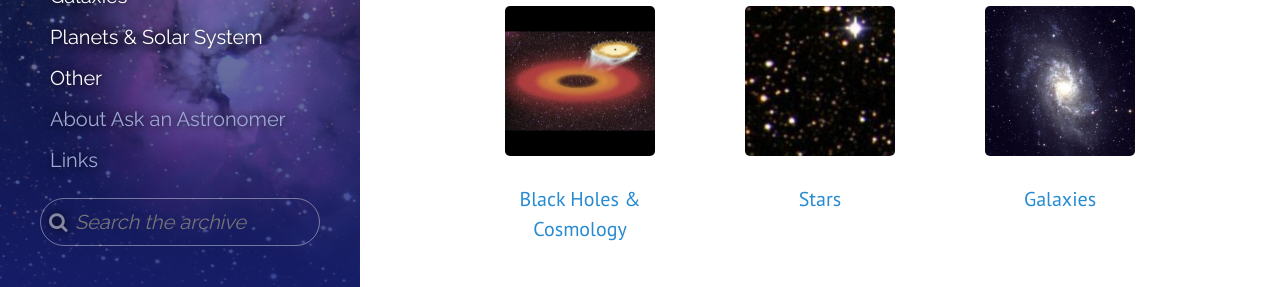
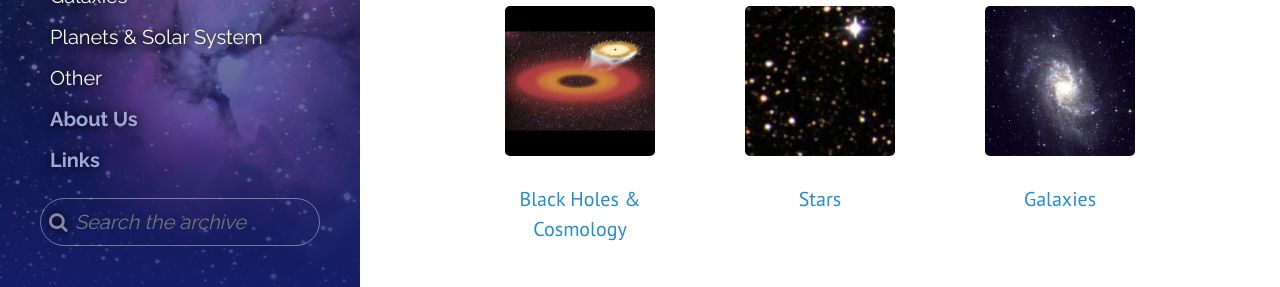
Before and after one commit to askanastronomer/askanastronomer.github.io, a Jekyll site: the page built from index.html, in a window 1280 px wide. Shown: the part 443-730 px from the top of the page. Built offline with Jekyll 4.4.1, drawn with Linux system fonts in a browser that asks for light colours; nearby versions of some CDN libraries; the list of posts is cut into pages by our own code.

Commit message:
Removed favicon

```diff
--- a/_includes/sidebar.html
+++ b/_includes/sidebar.html
@@ -28,7 +28,7 @@
          }
         </script>
 
-        <a href="/about" class="about">About Ask an Astronomer</a>
+        <a href="/about" class="about">About Us</a>
         <a href="/links" class="about">Links</a>
 
         <form id="search" name="search" action="#" method="post" onsubmit="return doSearch()">
--- a/public/css/aaa.css
+++ b/public/css/aaa.css
@@ -56,6 +56,7 @@ a.ask {
 
 a.about {
   color:#9FA8DA;
+  font-weight:bold;
 }
 
 .sidebar {
@@ -101,6 +102,8 @@ a.about {
   padding:8px;
   margin-top:20px;
 }
+
+
 #searchbox {
   font-family:'Raleway', 'Helvetica Neue', Helvetica, Arial;
   font-style:italic;
```
Also changed, not shown: images/christopher.jpg (deleted), public/apple-touch-icon-144-precomposed.png (deleted), public/apple-touch-icon-precomposed.png (deleted), public/favicon.ico (deleted).
